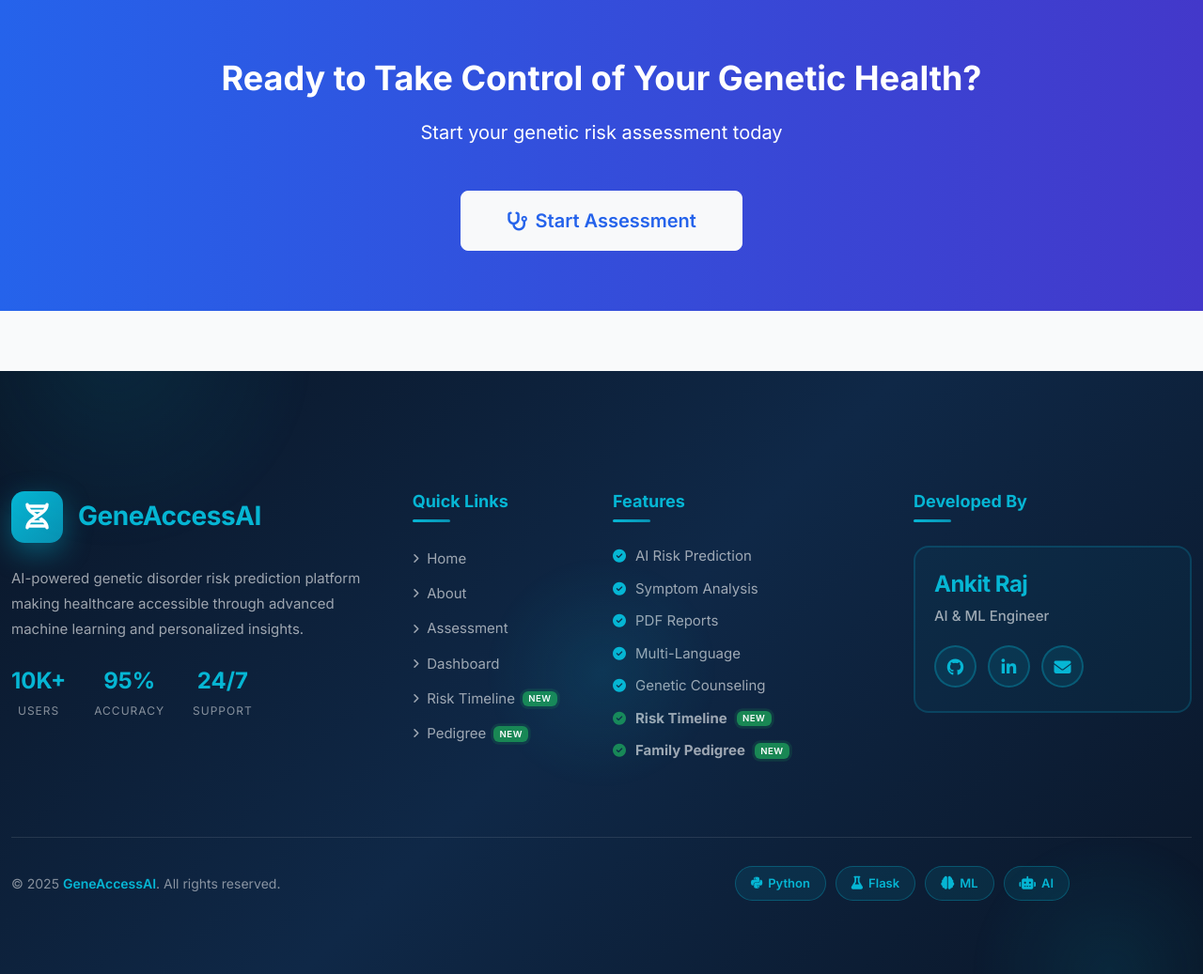
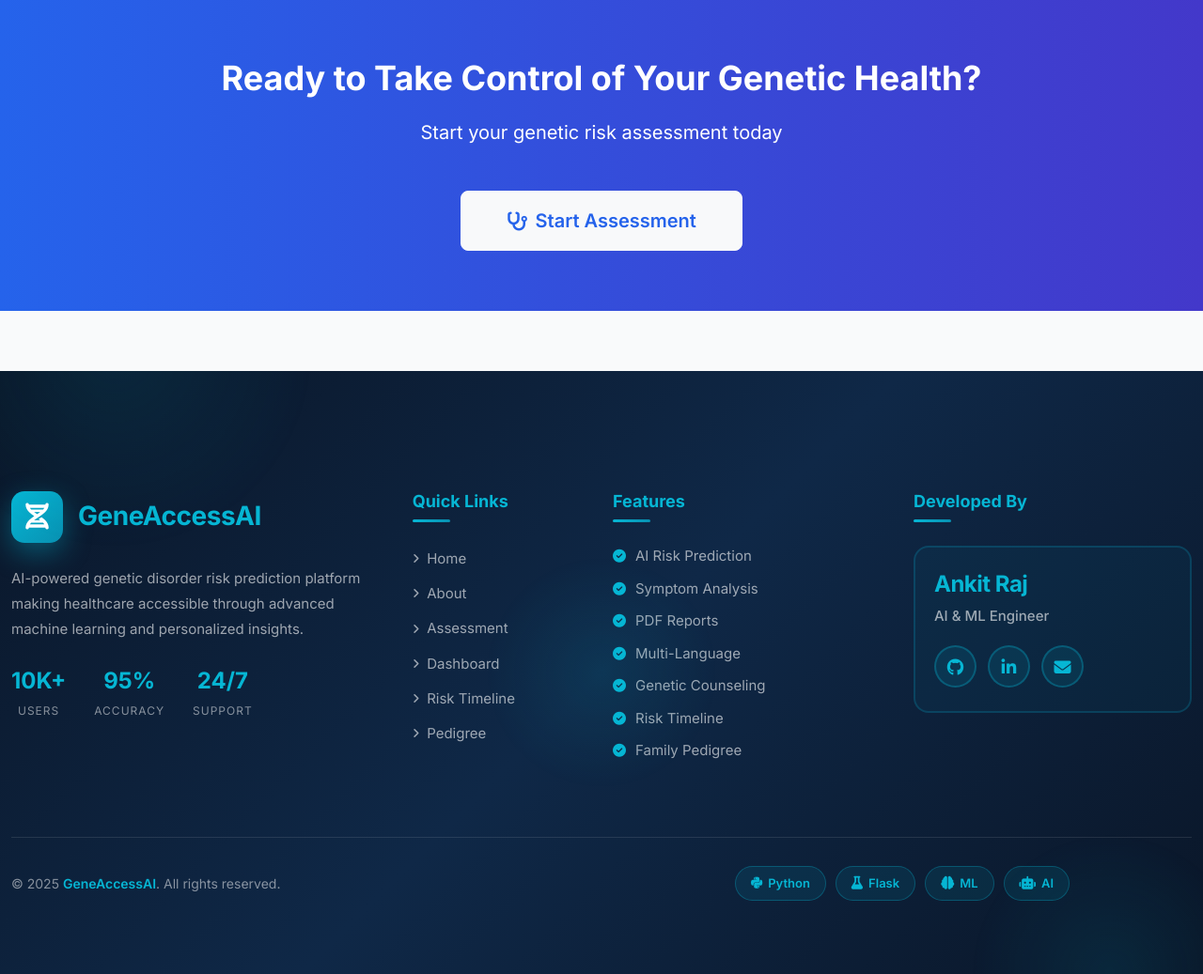
Before and after one commit to Ankit2006Raj/GeneAccessAI, a Flask app: page /about in a window 1280 px wide. Shown: the part 2500-3537 px from the top of the page at 94% size. Run offline with Flask 3, Linux system fonts and the light colour scheme; parts of the project's set-up code (start-up, migrations or seed data) failed here and were passed over; some libraries are stand-ins or nearby versions.

Commit message:
Update footer styling: remove NEW badges and unify feature design

```diff
--- a/templates/base.html
+++ b/templates/base.html
@@ -424,7 +424,6 @@
                                             <small class="text-muted">Future risk projections & what-if
                                                 scenarios</small>
                                         </div>
-                                        <span class="badge bg-success ms-2" style="font-size: 0.6rem;">NEW</span>
                                     </div>
                                 </a>
                             </li>
@@ -445,7 +444,6 @@
                                             <div class="fw-bold text-dark">Family Pedigree</div>
                                             <small class="text-muted">AI-powered inheritance pattern analysis</small>
                                         </div>
-                                        <span class="badge bg-success ms-2" style="font-size: 0.6rem;">NEW</span>
                                     </div>
                                 </a>
                             </li>
@@ -776,10 +774,8 @@
                             <li><a href="/about"><i class="fas fa-angle-right"></i> About</a></li>
                             <li><a href="/assessment"><i class="fas fa-angle-right"></i> Assessment</a></li>
                             <li><a href="/dashboard"><i class="fas fa-angle-right"></i> Dashboard</a></li>
-                            <li><a href="/risk-timeline"><i class="fas fa-angle-right"></i> Risk Timeline <span
-                                        class="badge bg-success" style="font-size: 0.6rem;">NEW</span></a></li>
-                            <li><a href="/family-pedigree"><i class="fas fa-angle-right"></i> Pedigree <span
-                                        class="badge bg-success" style="font-size: 0.6rem;">NEW</span></a></li>
+                            <li><a href="/risk-timeline"><i class="fas fa-angle-right"></i> Risk Timeline</a></li>
+                            <li><a href="/family-pedigree"><i class="fas fa-angle-right"></i> Pedigree</a></li>
                         </ul>
                     </div>
                 </div>
@@ -794,10 +790,8 @@
                             <li><i class="fas fa-check-circle"></i> PDF Reports</li>
                             <li><i class="fas fa-check-circle"></i> Multi-Language</li>
                             <li><i class="fas fa-check-circle"></i> Genetic Counseling</li>
-                            <li><i class="fas fa-check-circle text-success"></i> <strong>Risk Timeline</strong> <span
-                                    class="badge bg-success" style="font-size: 0.6rem;">NEW</span></li>
-                            <li><i class="fas fa-check-circle text-success"></i> <strong>Family Pedigree</strong> <span
-                                    class="badge bg-success" style="font-size: 0.6rem;">NEW</span></li>
+                            <li><i class="fas fa-check-circle"></i> Risk Timeline</li>
+                            <li><i class="fas fa-check-circle"></i> Family Pedigree</li>
                         </ul>
                     </div>
                 </div>
```
